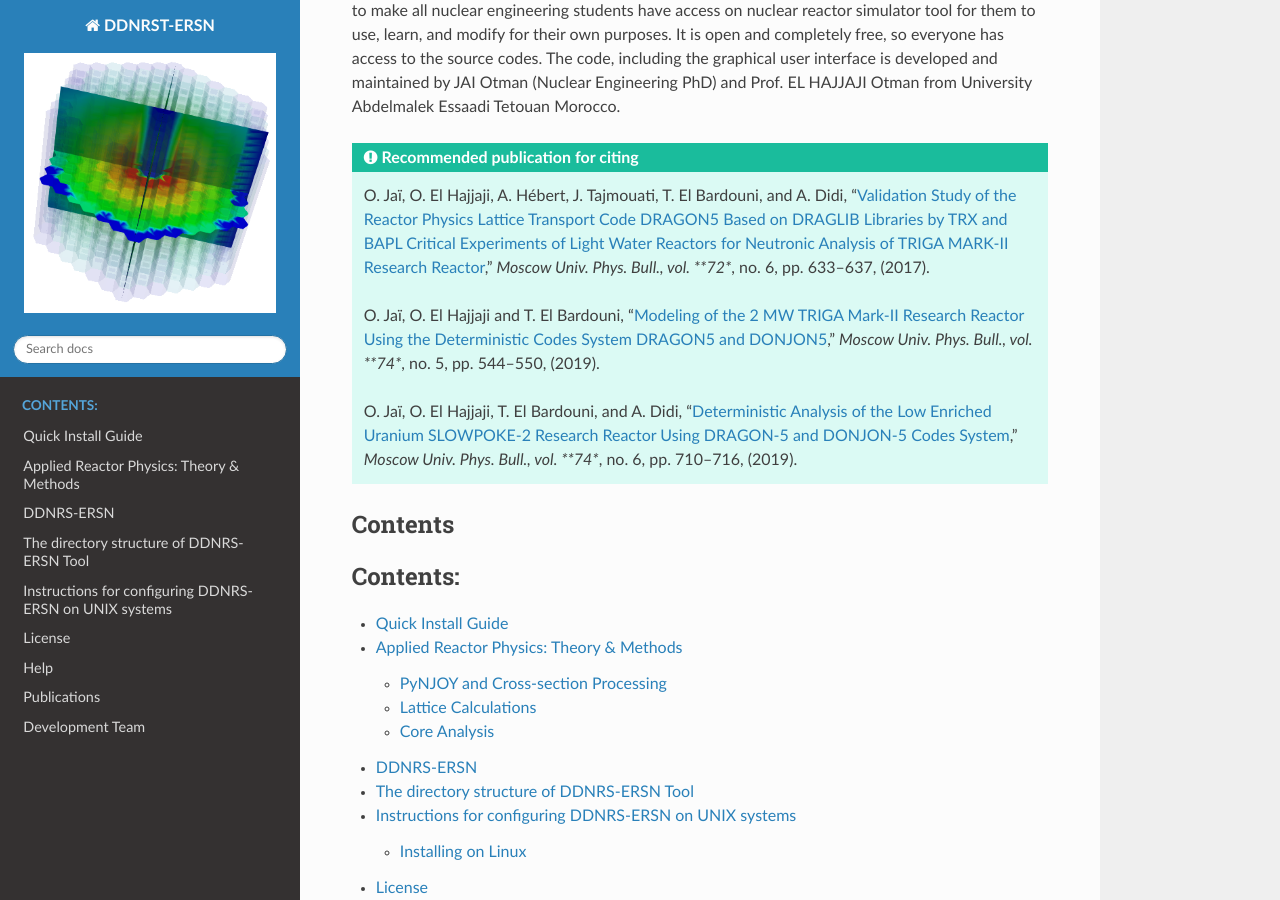
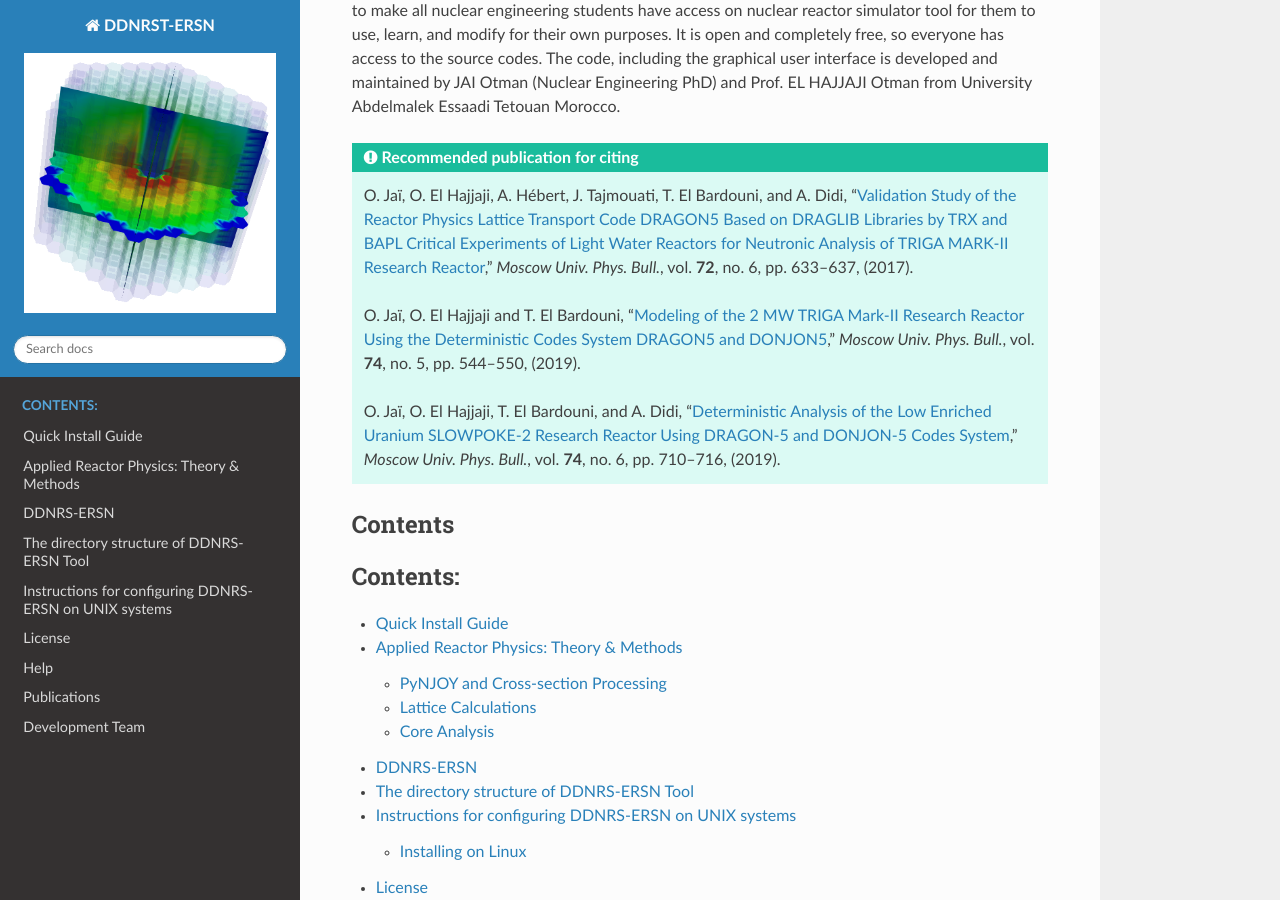
Before and after one commit to otmanjai/DDNRS-ERSN, a Sphinx documentation site: the page built from docs/source/index.rst, in a window 1280 px wide and 900 px high, scrolled down 329 px. Built offline with Sphinx 7.4.7 and the Read the Docs theme 2.0.0, drawn with Linux system fonts in a browser that asks for light colours.

```diff
--- a/docs/source/index.rst
+++ b/docs/source/index.rst
@@ -17,15 +17,15 @@ The code, including the graphical user interface is developed and maintained by
    of the Reactor Physics Lattice Transport Code DRAGON5 Based on DRAGLIB Libraries by TRX and BAPL
    Critical Experiments of Light Water Reactors for Neutronic Analysis of TRIGA MARK-II Research
    Reactor <https://doi.org/10.3103/S002713491706011X>`_,"
-   *Moscow Univ. Phys. Bull., vol. **72**, no. 6, pp. 633–637, (2017).
+   *Moscow Univ. Phys. Bull.*, vol. **72**, no. 6, pp. 633–637, (2017).
 
    O. Jaï, O. El Hajjaji and T. El Bardouni, "`Modeling of the 2 MW TRIGA Mark-II Research Reactor
    Using the Deterministic Codes System DRAGON5 and DONJON5 <https://doi.org/10.3103/S0027134919050084>`_,"
-   *Moscow Univ. Phys. Bull., vol. **74**, no. 5, pp. 544–550, (2019).
+   *Moscow Univ. Phys. Bull.*, vol. **74**, no. 5, pp. 544–550, (2019).
 
    O. Jaï, O. El Hajjaji, T. El Bardouni, and A. Didi, "`Deterministic Analysis of the Low Enriched
    Uranium SLOWPOKE-2 Research Reactor Using DRAGON-5 and DONJON-5 Codes System <https://doi.org/10.3103/S002713491906016X>`_,"
-   *Moscow Univ. Phys. Bull., vol. **74**, no. 6, pp. 710–716, (2019).
+   *Moscow Univ. Phys. Bull.*, vol. **74**, no. 6, pp. 710–716, (2019).
 
 
 .. only:: html
```
